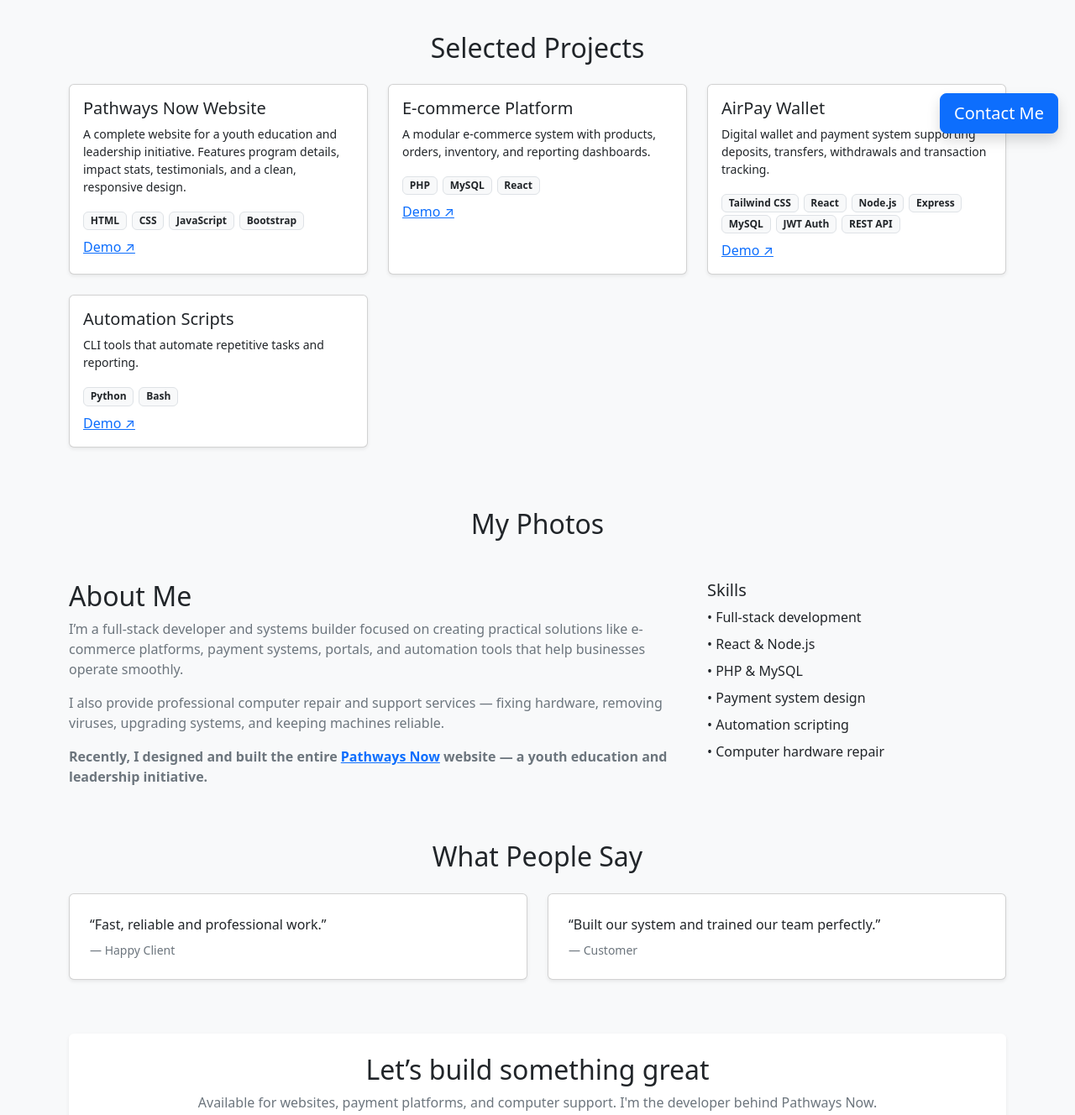
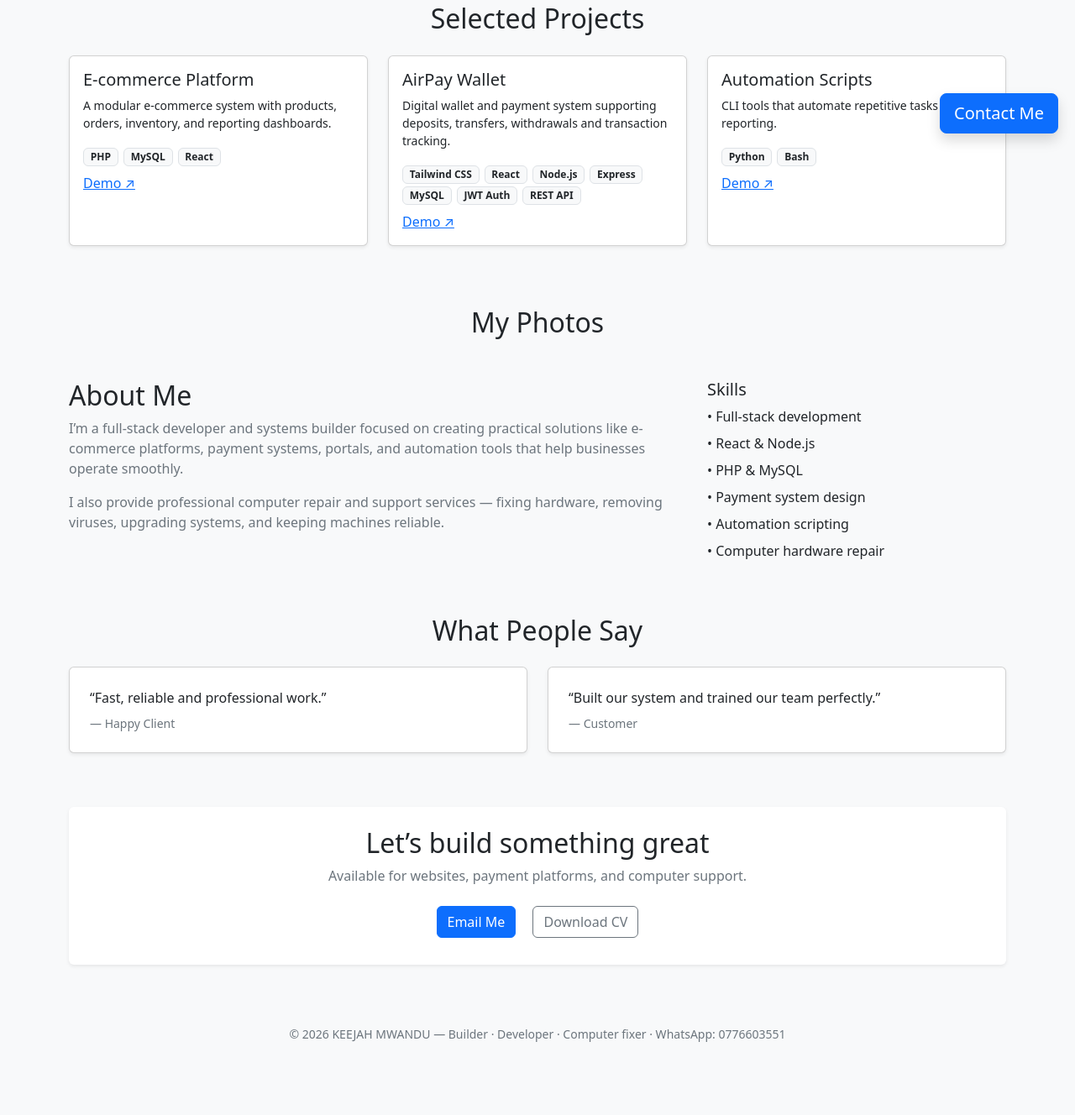
Before and after one commit to keejah-dot/keejah, a plain HTML site: page index.html in a window 1280 px wide. Shown: the part 621-1949 px from the top of the page at 84% size. After the commit the page ends 1887 px from the top, so only its background shows below. Drawn offline with nearby package versions, Linux system fonts and the light colour scheme.

Commit message:
Update index.html

```diff
--- a/index.html
+++ b/index.html
@@ -5,9 +5,9 @@
   <meta name="viewport" content="width=device-width,initial-scale=1" />
   <title>KEEJAH MWANDU | Portfolio</title>
 
-  <meta name="description" content="Keejah Mwandu - Full-stack developer, payment systems builder & computer repair expert. I built the Pathways Now website.">
+  <meta name="description" content="Keejah Mwandu - Full-stack developer, payment systems builder & computer repair expert.">
   <meta property="og:title" content="KEEJAH MWANDU Portfolio">
-  <meta property="og:description" content="I build systems, payment platforms and fix computers. Creator of Pathways Now.">
+  <meta property="og:description" content="I build systems, payment platforms and fix computers.">
 
   <link href="https://cdn.jsdelivr.net/npm/bootstrap@5.3.3/dist/css/bootstrap.min.css" rel="stylesheet">
 
@@ -73,7 +73,6 @@
   <h1 class="fw-bold">I turn big ideas into working systems</h1>
   <p class="lead text-secondary">
     From e-commerce platforms and payment systems to hardware repairs — if it doesn’t exist, I build it.
-    <br><span class="badge bg-success mt-2">I built the Pathways Now website →</span>
   </p>
 
   <a href="mailto:mwandukeejah@gmail.com" class="btn btn-success btn-lg mt-3">
@@ -116,9 +115,6 @@
           I also provide professional computer repair and support services —
           fixing hardware, removing viruses, upgrading systems, and keeping machines reliable.
         </p>
-        <p class="text-secondary fw-bold">
-          Recently, I designed and built the entire <a href="https://pathwaysnow.org/" target="_blank" rel="noopener">Pathways Now</a> website — a youth education and leadership initiative.
-        </p>
       </div>
 
       <div class="col-md-4">
@@ -138,7 +134,7 @@
   <section id="contact" class="my-5">
     <div class="p-4 bg-white rounded shadow-sm text-center">
       <h2>Let’s build something great</h2>
-      <p class="text-secondary">Available for websites, payment platforms, and computer support. I'm the developer behind Pathways Now.</p>
+      <p class="text-secondary">Available for websites, payment platforms, and computer support.</p>
 
       <a href="mailto:mwandukeejah@gmail.com" class="btn btn-primary m-2">Email Me</a>
       <a href="KEEJAH_CV.pdf" class="btn btn-outline-secondary m-2" download>Download CV</a>
@@ -151,7 +147,6 @@
 <!-- ================= FOOTER ================= -->
 <footer class="py-4 text-center text-secondary small">
   © <span id="year"></span> KEEJAH MWANDU — Builder · Developer · Computer fixer · WhatsApp: 0776603551
-  <br>✨ I built <a href="https://pathwaysnow.org/" target="_blank" rel="noopener">Pathways Now</a> ✨
 </footer>
 
 <a href="mailto:mwandukeejah@gmail.com"
@@ -167,13 +162,6 @@
 /* ================= DATA ================= */
 
 const projects = [
-  // NEW: Pathways Now website project
-  {
-    title: 'Pathways Now Website',
-    description: 'A complete website for a youth education and leadership initiative. Features program details, impact stats, testimonials, and a clean, responsive design.',
-    tech: ['HTML', 'CSS', 'JavaScript', 'Bootstrap'],
-    link: 'https://pathwaysnow.org/'
-  },
   {
     title: 'E-commerce Platform',
     description: 'A modular e-commerce system with products, orders, inventory, and reporting dashboards.',
```
